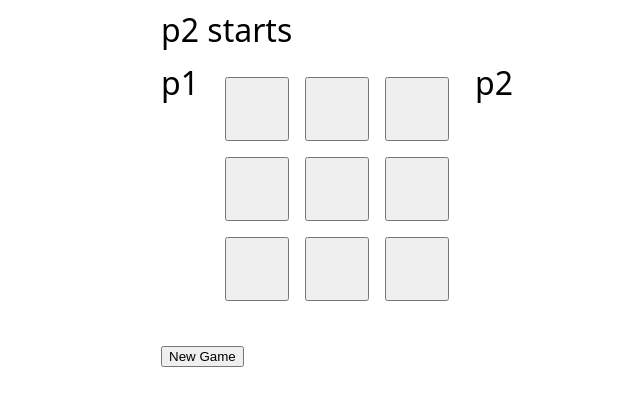
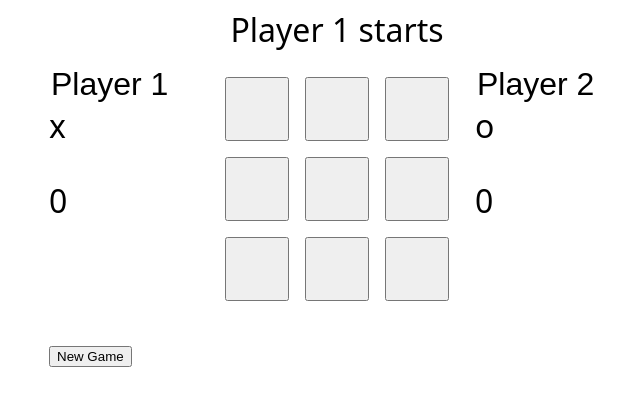
Before and after one commit to mdmn07C5/tic-tac-toe, a plain HTML site: page index.html in a window 1280 px wide. Shown: the whole page, without its empty margins (303-943 px from the left). Drawn offline with Linux system fonts and the light colour scheme.

Commit message:
Adds ability for player to change their name
also a bunch of other things I don't remember

```diff
--- a/index.html
+++ b/index.html
@@ -13,13 +13,16 @@
             This is the header
         </div>
         <div id="p1">
-            p1
+            <input type="text" value="Player 1" id="p1-name">
+            <div class="symbol"></div>
+            <p>0</p>
         </div>
         <div id="game-board">
-
         </div>
         <div id="p2">
-            p2
+            <input type="text" value="Player 2" id="p2-name">
+            <div class="symbol"></div>
+            <p>0</p>
         </div>
         <div id="footer">
             <button id="new-game-button">New Game</button>
--- a/script.js
+++ b/script.js
@@ -84,36 +84,58 @@ const GameController = function (display, board) {
     let currentPlayerIndex = Math.round(Math.random());
     let currentPlayer = players[currentPlayerIndex];
 
-    const newRound = (player1, player2) => {
+    const init = () => {
+        const p1 = createPlayer('Player 1', 'x');
+        const p2 = createPlayer('Player 2', 'o');
+        document.querySelector('#p1 > .symbol').textContent = `${p1.mark}`;
+        document.querySelector('#p2 > .symbol').textContent = `${p2.mark}`;
+        document.querySelector('#p1-name').onchange = (e) => {
+            p1.setName(e.target.value);
+        };
+        document.querySelector('#p2-name').onchange = (e) => {
+            p2.setName(e.target.value);
+        };
+        document.querySelector('#new-game-button')
+            .addEventListener('click', () => {
+                newRound();
+            });
+
+        players = [p1, p2];
+        display.initBoard(playTurn);
+        display.updateResult(`${players[currentPlayerIndex].getName()} starts`);
+    }
+
+    const newRound = () => {
         board.newBoard();
-        display.initBoard(playTurn)
-        players = [player1, player2];
+        display.initBoard(playTurn);
         currentPlayerIndex = Math.round(Math.random());
-        display.updateResult(`${players[currentPlayerIndex].name} starts`)
+        display.updateResult(`${players[currentPlayerIndex].getName()} starts`);
     }
 
     const playTurn = (xstr, ystr) => {
         const x = Number.parseInt(xstr);
         const y = Number.parseInt(ystr);
         currentPlayer = players[currentPlayerIndex];
-        display.updateResult(`${currentPlayer.name}'s turn`)
+        display.updateResult(`${currentPlayer.getName()}'s turn`)
 
         board.markPosition(currentPlayer.mark, x, y);
         display.updateCell(currentPlayer.mark, x, y);
 
         if (board.isWon(currentPlayer.mark, x, y)) {
             display.disableCells();
-            display.updateResult(`${currentPlayer.name} (${currentPlayer.mark}) wins`);
+            display.updateResult(`${currentPlayer.getName()} (${currentPlayer.mark}) wins`);
         }
-
+        console.log(currentPlayer.name);
         currentPlayerIndex = (currentPlayerIndex + 1) % 2;
     }
 
-    return { newRound, playTurn }
+    return { newRound, playTurn, init }
 }(DisplayController, Gameboard);
 
-function createPlayer (name, mark) {
+
+function createPlayer (initialName, mark) {
     let score = 0;
+    let name = initialName;
 
     const getScore = () => { return score };
 
@@ -125,11 +147,12 @@ function createPlayer (name, mark) {
         name = newName;
     }
 
-    return { name, increaseScore, getScore, mark, setName }
+    const getName = () => {
+        return name;
+    }
+
+    return { increaseScore, getScore, mark, setName, getName }
 };
 
-GameController.newRound(createPlayer('p1', 'x'), createPlayer('p2', 'o'));
 
-document.querySelector('#new-game-button').addEventListener('click', () => {
-    GameController.newRound(createPlayer('p1', 'x'), createPlayer('p2', 'o'));
-})
+GameController.init();
--- a/style.css
+++ b/style.css
@@ -19,6 +19,7 @@ body {
 #header {
     grid-column: 1 / 4;
     grid-row: 1 / 2;
+    justify-self: center;
 }
 
 #game-board {
@@ -37,9 +38,17 @@ body {
     grid-row: 2 / 3;
 }
 
+#p1 > input,
+#p2 > input {
+    font-size: inherit;
+    border: none;
+    width: 4rem;
+}
+
 #p2 {
     grid-column: 3 / 4;
     grid-row: 2 / 3;
+    width: 150px;
 }
 
 #footer {
```
